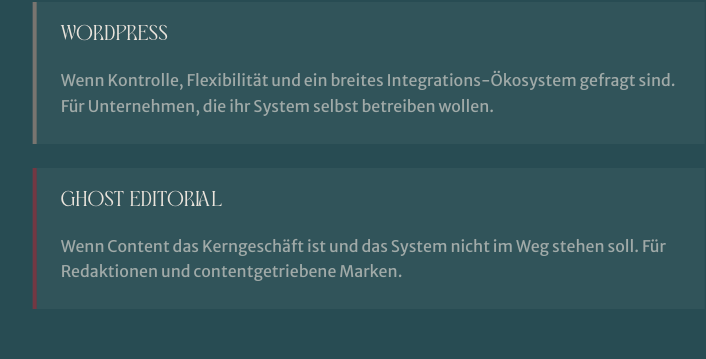
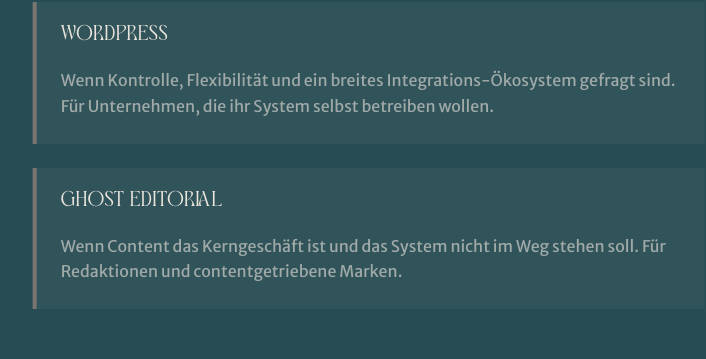
Before and after one commit to sophie-ischenko/sophie-ischenko, a React (Vite) app: page / in a window 1280 px wide. Shown: the part 2057-2416 px from the top of the page, without its empty margins (445-1151 px from the left). Built offline with nearby package versions, Linux system fonts and the light colour scheme.

Commit message:
Update Home.tsx

```diff
--- a/src/pages/Home.tsx
+++ b/src/pages/Home.tsx
@@ -193,7 +193,7 @@
                       <h3 className="font-primary text-xl uppercase mb-2 text-[var(--theme-text)]">WordPress</h3>
                       <p className="font-secondary opacity-60">Wenn Kontrolle, Flexibilität und ein breites Integrations-Ökosystem gefragt sind. Für Unternehmen, die ihr System selbst betreiben wollen.</p>
                     </div>
-                    <div className="p-6 bg-[var(--theme-text)]/5 border-l-4 border-[var(--theme-secondary)]">
+                    <div className="p-6 bg-[var(--theme-text)]/5 border-l-4 border-[var(--theme-border)]">
                       <h3 className="font-primary text-xl uppercase mb-2 text-[var(--theme-text)]">Ghost Editorial</h3>
                       <p className="font-secondary opacity-60">Wenn Content das Kerngeschäft ist und das System nicht im Weg stehen soll. Für Redaktionen und contentgetriebene Marken.</p>
                     </div>
@@ -326,7 +326,7 @@
            viewport={{ once: true }}
            className="max-w-[1000px] w-full text-center mb-32 border border-[var(--theme-border)]/20 p-12 md:p-24 bg-[var(--theme-text)]/5 rounded-sm relative overflow-hidden"
         >
-           <div className="absolute top-0 left-0 w-full h-1 bg-gradient-to-r from-[var(--theme-accent)] to-[var(--theme-secondary)]" />
+           <div className="absolute top-0 left-0 w-full h-1 bg-gradient-to-r from-[var(--theme-accent)] to-[var(--theme-border)]" />
            <h2 className="text-3xl md:text-5xl font-primary uppercase mb-6">Dieses Profil</h2>
            <p className="text-xl md:text-2xl font-secondary opacity-80 mb-12">
              Die technische Referenzebene meiner Arbeit, nicht als Selbstdarstellung, sondern als Dokumentation von Denkweise und Entscheidungen.
```
